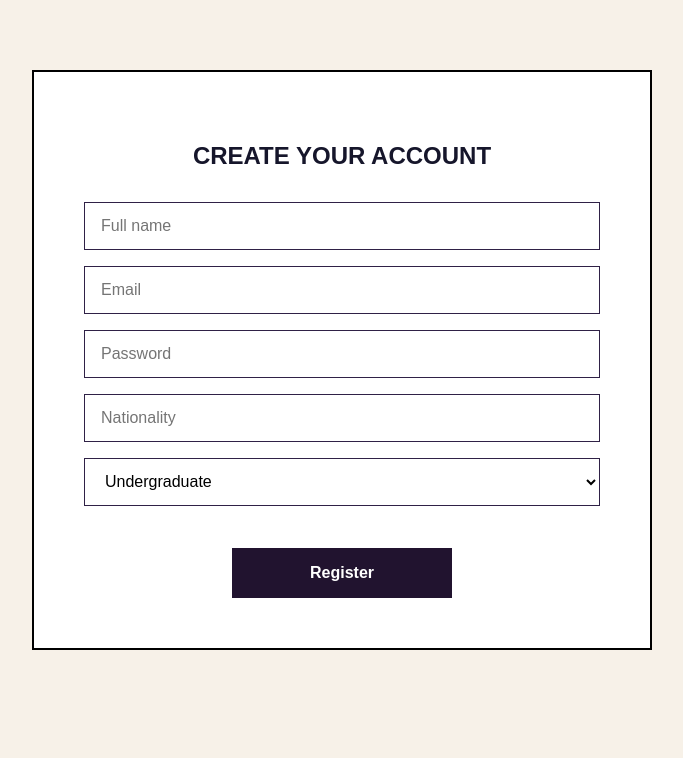
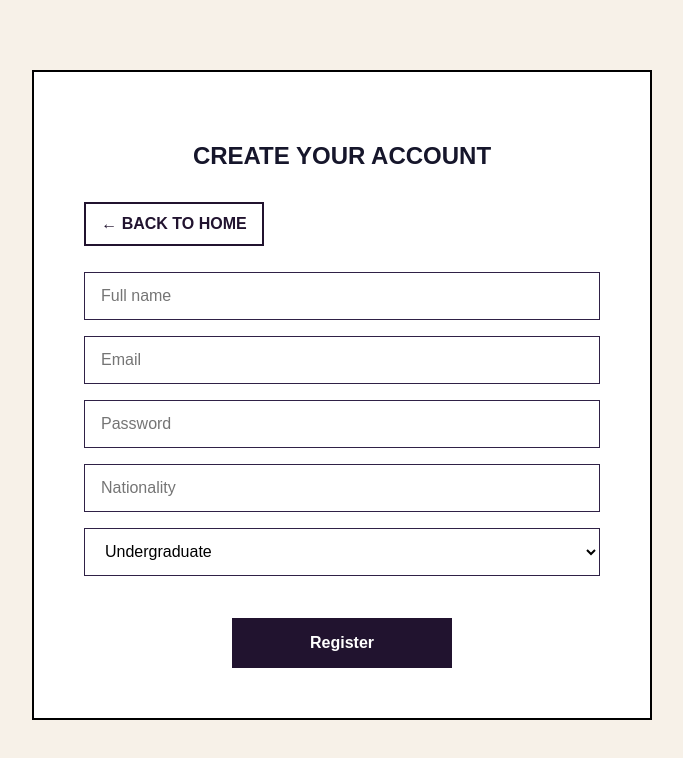
Before and after one commit to AdminSystem-Group5/university-application-system, a Next.js app: page /register in a window 1280 px wide. Shown: the top 758 px of the page, without its empty margins (298-981 px from the left). Built offline with nearby package versions, Linux system fonts and the light colour scheme; no server answers.

Commit message:
Update header and layout spacing

```diff
--- a/src/app/register/page.jsx
+++ b/src/app/register/page.jsx
@@ -369,6 +369,22 @@ export default function RegisterPage() {
         >
           CREATE YOUR ACCOUNT
         </h1>
+        <button
+  type="button"
+  onClick={() => router.push("/")}
+  style={{
+    width: "180px",
+    height: "44px",
+    background: "#fff",
+    border: "2px solid #21132f",
+    color: "#21132f",
+    fontWeight: "700",
+    cursor: "pointer",
+    marginBottom: "26px",
+  }}
+>
+  ← BACK TO HOME
+</button>
 
         <form onSubmit={handleRegister}>
           <input
```
